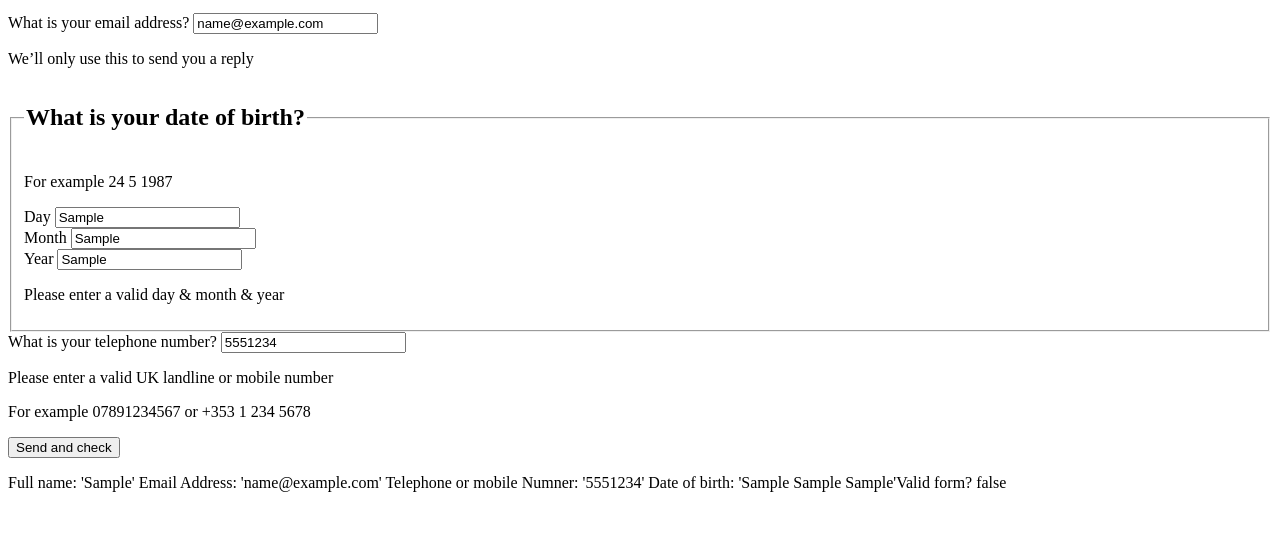
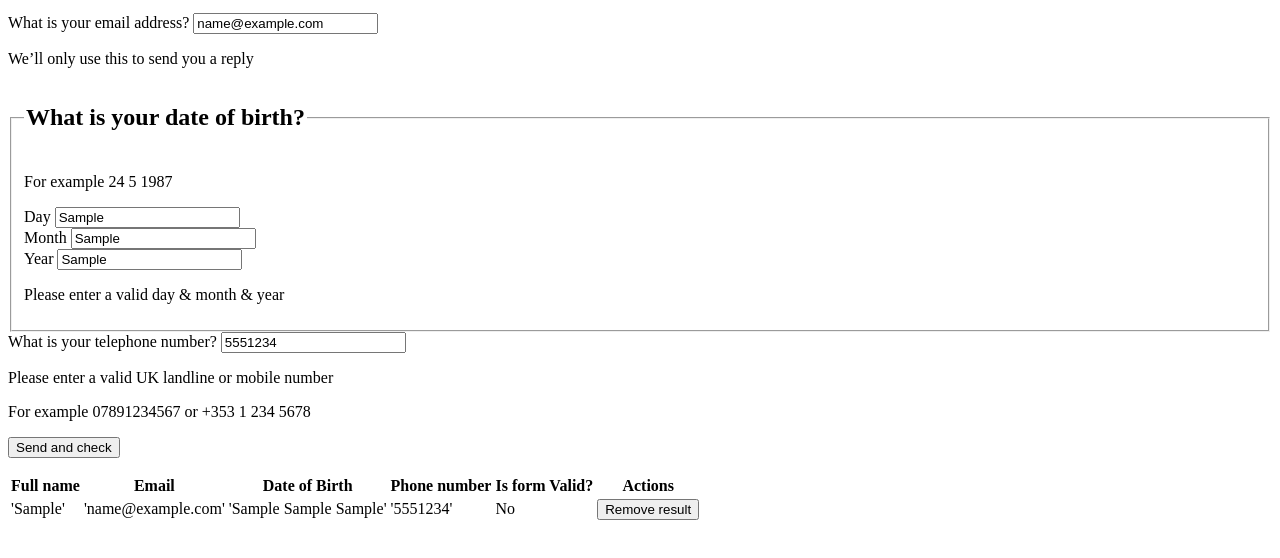
Before and after one commit to glenpike/javascript-form-validation, a website with bundled scripts: page src/index.html in a window 1280 px wide. Both pictures are taken after typing "Sample", "name@example.com", "Sample", "Sample", "Sample", "5551234" into the empty fields and a click on the button "Send and check". Shown: the part 90-648 px from the top of the page. Built offline with nearby package versions, Linux system fonts and the light colour scheme.

Commit message:
Displaying results for form submission, spec's and tweaks.
Display results in a table and allow the row to be removed.
Add spec's to cover this behaviour
Tidy up newlines

```diff
--- a/src/form-validator.mjs
+++ b/src/form-validator.mjs
@@ -120,4 +120,6 @@ export const initialise = (resultsCallbackFn) => {
         resultsCallbackFn(results);
         return false;
     });
+    //Add a listener to reset the invalid class on the field
+    //when someone starts typing in it.
 }
--- a/src/index.html
+++ b/src/index.html
@@ -48,7 +48,22 @@
                     <button type="submit" name="submit">Send and check</button>
                 </div>
             </form>
-            <div id="output"></div>
+            <div id="output">
+                <table class="results-table" data-testid="results-table">
+                    <thead>
+                        <tr>
+                            <th>Full name</th>
+                            <th>Email</th>
+                            <th>Date of Birth</th>
+                            <th>Phone number</th>
+                            <th>Is form Valid?</th>
+                            <th>Actions</th>
+                        </tr>
+                    </thead>
+                    <tbody>
+                    </tbody>
+                </table>
+            </div>
         </main>
     </body>
 </html>
--- a/src/main.js
+++ b/src/main.js
@@ -1,22 +1,7 @@
 import { initialise } from './form-validator.mjs'
-
-const displayResults = ({ formValid, results }) => {
-    console.log('results ', results)
-    let text = ''
-    const fields = { fullName: 'Full name', email: 'Email Address', phoneNumber: 'Telephone or mobile Numner'};
-    for(const name in fields) {
-        text += `${fields[name]}: '${results[name]}'`;
-        text += '\n';
-    }
-    const { dobDay: day, dobMonth: month, dobYear: year } = results;
-    const dob = `${day} ${month} ${year}`;
-    text += `Date of birth: '${dob}'`;
-
-    text += `Valid form? ${formValid}`
-    const output = document.querySelector("#output");
-    output.textContent = text;
-}
+import { initialiseResults, displayResults } from './results-display.mjs'
 
 document.addEventListener("DOMContentLoaded", () => {
-  initialise(displayResults)
+    initialiseResults()
+    initialise(displayResults)
 });
--- /dev/null
+++ b/src/results-display.mjs
@@ -0,0 +1,44 @@
+const resultRowClass = 'result-row';
+
+const toggleResults = () => {
+    const table = document.querySelector('.results-table');
+    const visible = table.querySelectorAll('tbody tr')?.length > 0;
+    table.classList.toggle('results-table--hidden', !visible);
+}
+
+export const displayResults = ({ formValid, results }) => {
+    const { dobDay: day, dobMonth: month, dobYear: year } = results;
+    const dob = `${day} ${month} ${year}`.trim();
+
+    const innerHTML = `<tr class="${resultRowClass}">
+            <td>'${results.fullName}'</td>
+            <td>'${results.email}'</td>
+            <td>'${dob}'</td>
+            <td>'${results.phoneNumber}'</td>
+            <td>${formValid ? 'Yes' : 'No'}</td>
+            <td><button>Remove result</button></td>
+        </tr>`;
+
+    const container = document.createElement('tbody');
+    container.innerHTML = innerHTML;
+    const row = container.firstElementChild;
+
+    const tableBody = document.querySelector('.results-table tbody');
+    tableBody.appendChild(row);
+
+    toggleResults();
+}
+
+export const initialiseResults = () => {
+    const table = document.querySelector('.results-table');
+
+    table.addEventListener('click', (e) => {
+        if(e.target.innerText === 'Remove result') {
+            const row = e.target.closest(`.${resultRowClass}`)
+            row.remove();
+            toggleResults();
+        }
+    });
+
+    toggleResults()
+}
```
Also changed, not shown: tests/form-validator.spec.js (+1 -19 lines), tests/helpers.mjs (added, +17 -0 lines), tests/results-display.spec.js (added, +109 -0 lines), src/utils/validators.mjs (line endings or trailing spaces), tests/utils/validators.spec.js (line endings or trailing spaces).
